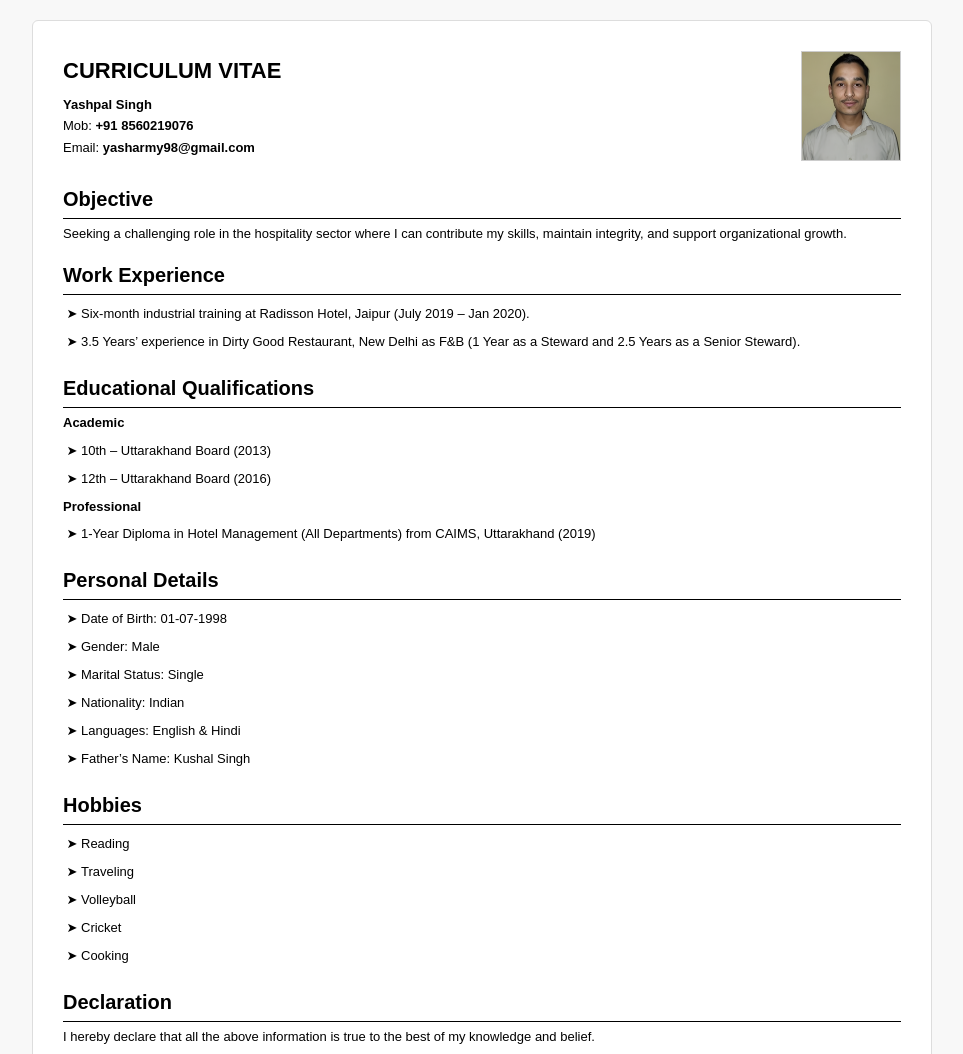
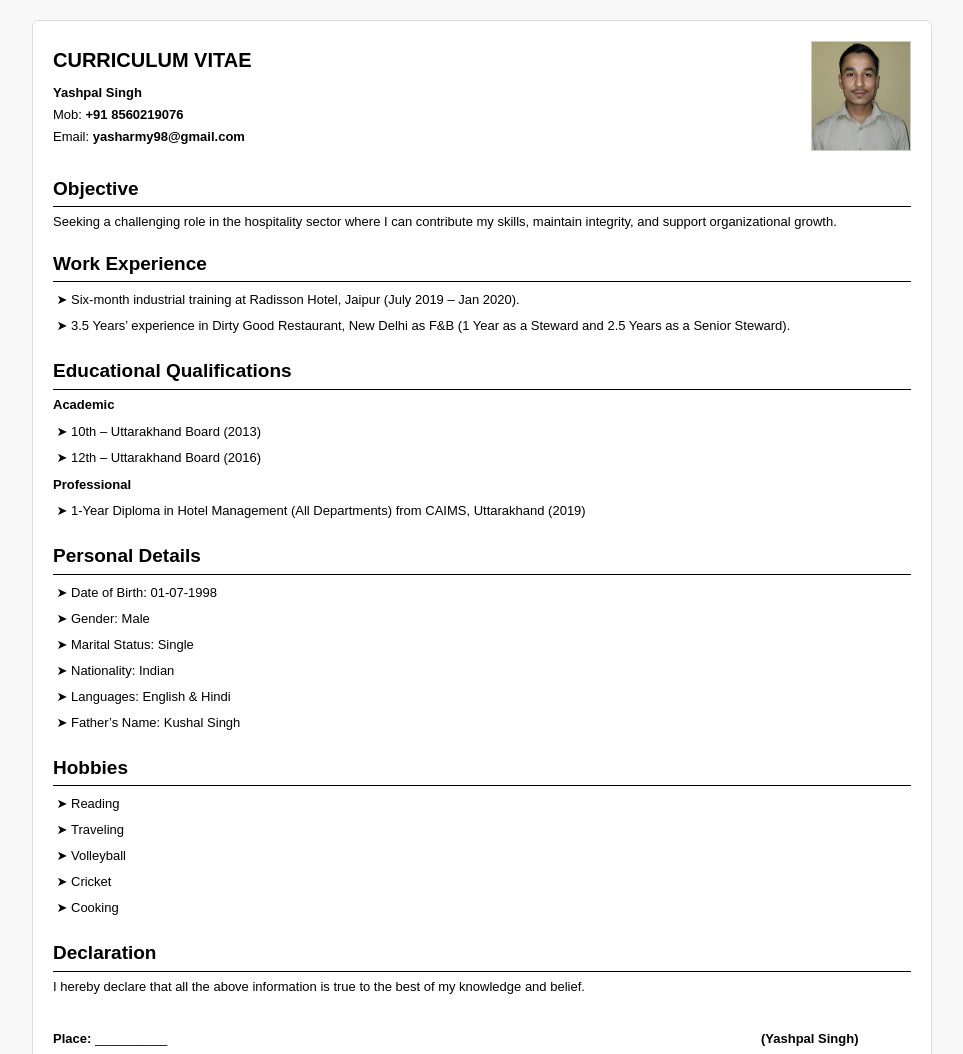
Before and after one commit to Ashish-Mantrin/yashpal, a plain HTML site: page index.html in a window 1280 px wide. Shown: the top 1054 px of the page, without its empty margins (158-1121 px from the left). Drawn offline with Linux system fonts and the light colour scheme.

Commit message:
Add files via upload

```diff
--- a/index.html
+++ b/index.html
@@ -24,7 +24,7 @@
         max-width: 900px;
         margin: auto;
         background-color: #ffffff;
-        padding: 30px;
+        padding: 20px;
         border: 1px solid #ddd;
         border-radius: 6px;
     }
@@ -44,7 +44,7 @@
     }
 
     .cv-info h4 {
-        font-size: 22px;
+        font-size: 20px;
         font-weight: 700;
         text-transform: uppercase;
         margin-bottom: 10px;
@@ -78,7 +78,7 @@
     }
 
     .cv-section h5 {
-        font-size: 20px;
+        font-size: 19px;
         font-weight: 600;
         color: #000;
         margin-top: 18px;
@@ -94,7 +94,7 @@
     ul {
         padding-left: 18px;
         list-style-type: "➤ ";
-        line-height: 26px;
+        line-height: 24px;
     }
 
     li {
```
